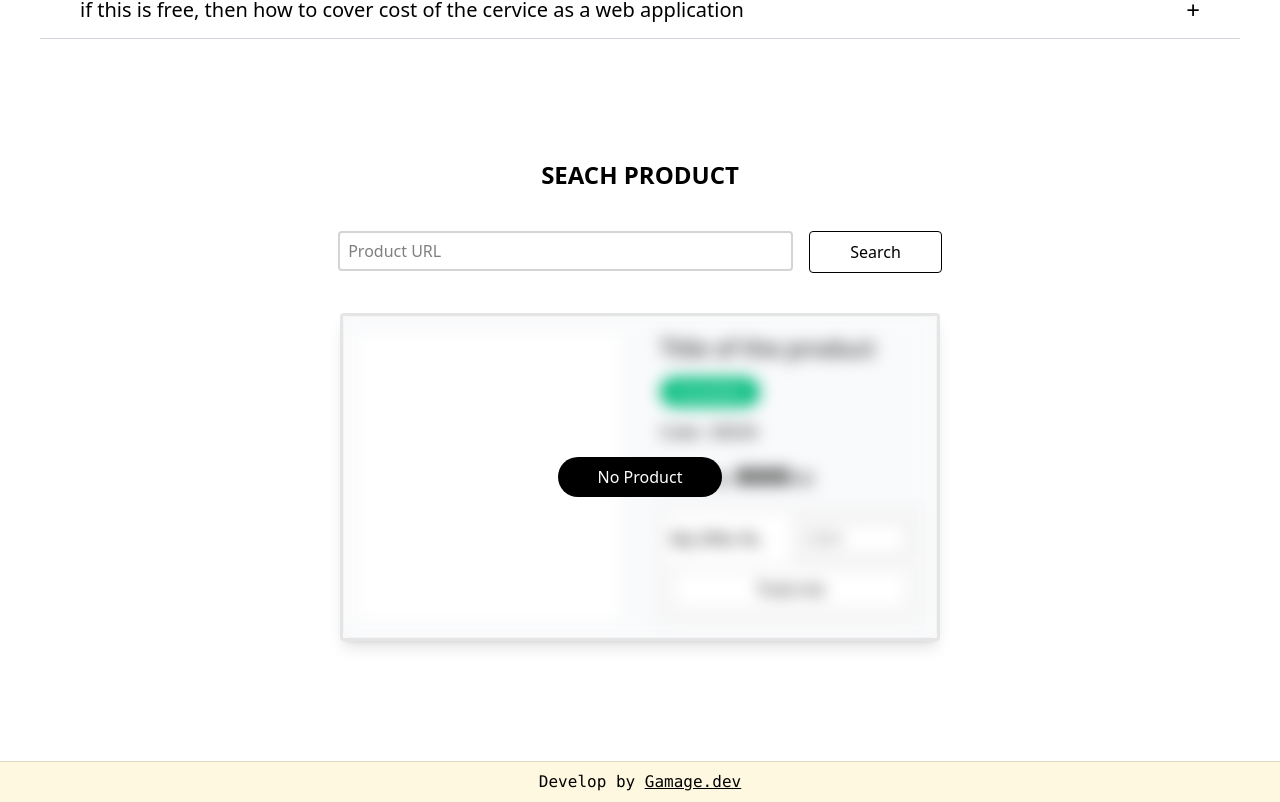
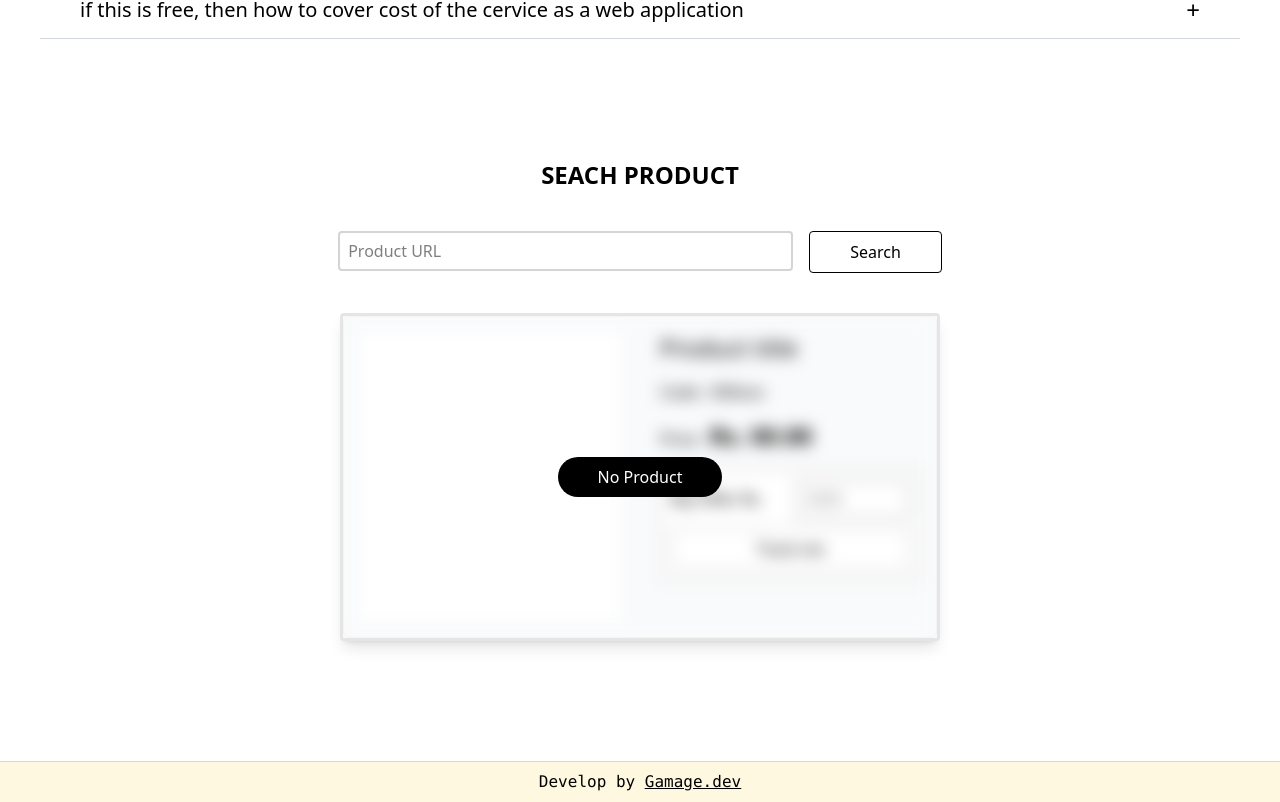
Before and after one commit to GayashanGamage/sigiri-price, a Vue app: page / in a window 1280 px wide. Shown: the part 1841-2643 px from the top of the page. Built offline with nearby package versions, Linux system fonts and the light colour scheme; what vue-toast-notification would draw is missing.

Commit message:
connet product scrapping api to frontend

```diff
--- a/src/stores/product.js
+++ b/src/stores/product.js
@@ -3,6 +3,8 @@ import { ref } from 'vue';
 
 export const productStore = defineStore('productStore', () => {
   // this is for store 'newPrice' and 'view' in favorites page - this is only for temparary until selection is discard
+  const productURL = ref(null)
+  const searchProduct = ref(null)
   const selectedProduct = ref(null)
   const selectedProductIndex = ref(null)
   const lovedProducts = ref([
@@ -53,7 +55,7 @@ export const productStore = defineStore('productStore', () => {
       },
   ])
 
-  return{ selectedProduct, lovedProducts, selectedProductIndex }
+  return{ selectedProduct, lovedProducts, selectedProductIndex, productURL, searchProduct }
 })
 
 // import { ref, computed, onBeforeMount } from "vue";
--- a/src/views/Homepage.vue
+++ b/src/views/Homepage.vue
@@ -49,20 +49,21 @@
                     <subheading>Seach product</subheading>
                     <!-- search box -->
                     <div class="flex sm:flex-row flex-col gap-4 mx-auto w-full justify-center">
-                        <input type="text" class="border-2 border-neutral-300 rounded-sm h-10 focus:outline-none px-2 sm:max-w-[455px] max-w-[580px] min-w-[300px] w-full" placeholder="Product URL">
-                        <button class="border px-10 py-2 rounded-sm hover:bg-[var(--button-one)] hover:text-white hover:border-[var(--button-one)] active:bg-[var(--button-two)] active:border-[var(--button-two)] hover:cursor-pointer">Search</button>
+                        <input type="text" class="border-2 border-neutral-300 rounded-sm h-10 focus:outline-none px-2 sm:max-w-[455px] max-w-[580px] min-w-[300px] w-full" placeholder="Product URL" v-model="productstore.productURL">
+                        <button class="border px-10 py-2 rounded-sm hover:bg-[var(--button-one)] hover:text-white hover:border-[var(--button-one)] active:bg-[var(--button-two)] active:border-[var(--button-two)] hover:cursor-pointer" @click="getProduct">Search</button>
                     </div>
                     <!-- product view -->
                     <div class="flex sm:flex-row flex-col gap-10 max-w-[600px] min-w-[300px] w-full mx-auto border-3 p-4 rounded-sm border-neutral-200 shadow-lg bg-gray-50 relative">
-                        <div class="sm:w-[50%] w-[100%] min-h-[290px] rounded-sm bg-white"></div>
+                        <img class="sm:w-[50%] w-[100%] min-h-[290px] rounded-sm bg-white object-contain" :src="productstore.searchProduct.image" v-if="productstore.searchProduct"></img>
+                        <div class="sm:w-[50%] w-[100%] min-h-[290px] rounded-sm bg-white" v-if="!productstore.searchProduct"></div>
                         <div class="flex flex-col gap-4 sm:w-[50%] w-full">
-                            <h3 class="text-2xl font-medium">Title of the product</h3>
-                            <p class="">
-                                <span class="bg-emerald-500 px-4 py-1 text-white rounded-full">Available</span>
-                                <span class="bg-orange-700 px-4 py-1 text-white rounded-full hidden">Not Avaialable</span>
+                            <h3 class="text-2xl font-medium">{{ productstore.searchProduct ? productstore.searchProduct.title : 'Product title' }}</h3>
+                            <p class="" v-if="!errorShadow">
+                                <span class="bg-emerald-500 px-4 py-1 text-white rounded-full" v-if="productstore.searchProduct.availability == true">Available</span>
+                                <span class="bg-orange-700 px-4 py-1 text-white rounded-full"  v-if="productstore.searchProduct.availability != true">Not Avaialable</span>
                             </p>
-                            <p class="">Code : 00X34</p>
-                            <p class="">Price : Rs. <span class="font-semibold text-2xl">8000</span>.00</p>
+                            <p class="">Code : {{ productstore.searchProduct ? productstore.searchProduct.code : '000xxx' }}</p>
+                            <p class="">Price : <span class="font-semibold text-2xl">{{ productstore.searchProduct ? productstore.searchProduct.price : 'Rs. 00.00' }}</span></p>
                             <div class="flex flex-col gap-2 p-2 rounded-sm bg-white w-full border-3 border-neutral-200">
                                 <div class="grid grid-cols-2 items-center gap-2">
                                     <label for="offer">My Offer Rs.</label>
@@ -71,8 +72,9 @@
                                 <button class="border-2 border-neutral-300 px-10 py-2 rounded-sm hover:bg-black hover:text-white hover:border-black hover:cursor-pointer w-full">Track me</button>
                             </div>
                         </div>
-                        <div class="flex flex-col justify-center items-center w-full h-full border-1 absolute top-0 left-0 right-0 bottom-0 bg-white-600 rounded-md bg-clip-padding backdrop-filter backdrop-blur-sm bg-opacity-20 border-gray-100">
-                            <p class="bg-black text-white px-10 py-2 rounded-full">No Product</p>
+                        <!-- error message -->
+                        <div class="flex flex-col justify-center items-center w-full h-full border-1 absolute top-0 left-0 right-0 bottom-0 bg-white-600 rounded-md bg-clip-padding backdrop-filter backdrop-blur-sm bg-opacity-20 border-gray-100" v-if="errorShadow">
+                            <p class="bg-black text-white px-10 py-2 rounded-full" id="errorMessage">No Product</p>
                         </div>
                     </div>
                 </div>
@@ -90,10 +92,15 @@ import Menubar from "@/components/parts/menubar.vue";
 import NotificationMessage from "@/components/parts/notificationMessage.vue";
 import subheading from "@/components/parts/subheading.vue"
 import Passwordreset from "@/components/popups/passwordreset.vue";
+import { productStore } from "@/stores/product";
+const productstore = productStore()
 import { siteStore } from "@/stores/sitedata";
+import axios from "axios";
 import { ref } from "vue";
 
 const siteData = siteStore()
+
+const errorShadow = ref(true)
 
 const showQandA = ref([]) //unfolded questions index number list
 
@@ -119,4 +126,46 @@ const directto = (locationId) => {
     window.location.href = `#${locationId}`
 }
 
+const showErrorMessage = (status, errorText) => {
+    const errorMessage = document.querySelector('#errorMessage')
+    // if there is a error
+    if(status == true){
+        errorShadow.value = true
+        setTimeout(() => {
+            const errorMessage = document.querySelector('#errorMessage')
+            errorMessage.textContent = errorText
+        }, 100)
+    }
+    // if there is no error
+    else if(status == false){
+        // errorMessage = ''
+        errorShadow.value = false
+
+    }
+}
+
+const getProduct = () => {
+    console.log(productstore.productURL)
+    // evaluate user input lenght
+    if(productstore.productURL == null || productstore.productURL.length == 0){
+        showErrorMessage(true, "Enter valied URL")
+    }else{
+        axios.get(`${import.meta.env.VITE_site}/product/`, { params: {
+        "url" : productstore.productURL
+        }})
+        .then((success) => {
+            productstore.searchProduct = success.data.prodcut
+            errorShadow.value = false
+            productstore.productURL = null
+        })
+        .catch((error) => {
+            productstore.searchProduct = null
+            productstore.productURL = null
+            showErrorMessage(true, "product not available")
+            productstore.productURL = null
+        })
+    }
+    // clean url section
+}
+
 </script>
```
